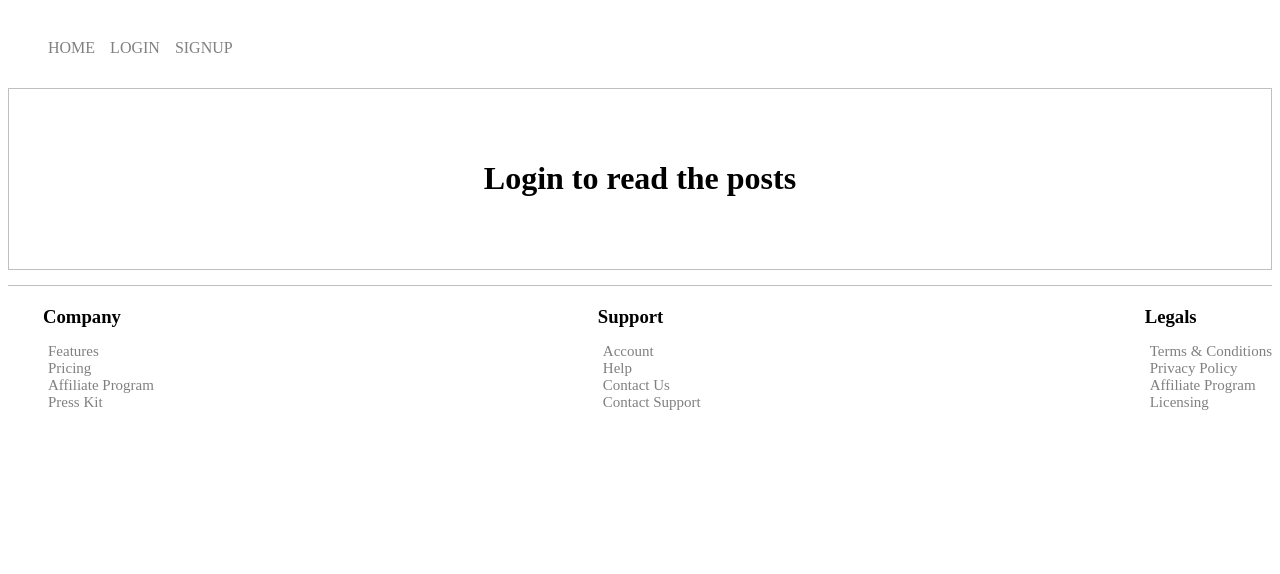
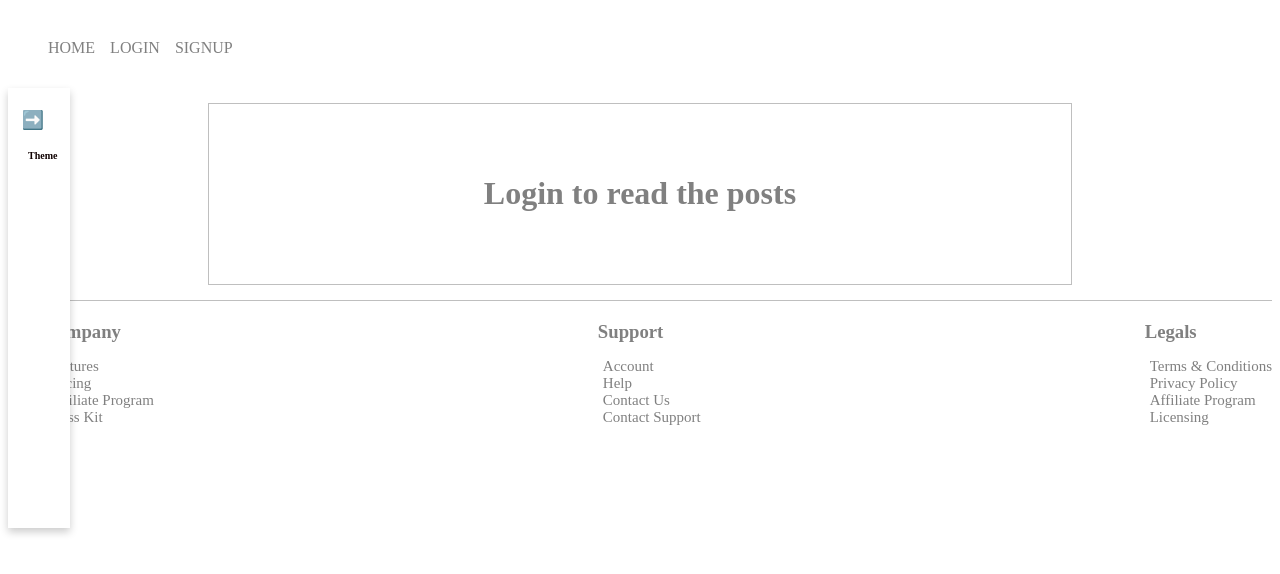
Before and after one commit to Dilroop123/cicd-meag-appwrite, a React (Vite) app: page / in a window 1280 px wide. Shown: the top 574 px of the page. Built offline with nearby package versions, Linux system fonts and the light colour scheme.

Commit message:
dark mode

```diff
--- a/src/components/Footer.tsx
+++ b/src/components/Footer.tsx
@@ -1,9 +1,20 @@
+import { useContext } from "react";
+import { ThemeContext } from "../context/ThemeContextProvider";
+import { themeColor } from "../utils/color";
+
 function Footer() {
+    const context = useContext(ThemeContext);
+
+    if (!context) {
+        throw new Error('Header must be used within a ThemeContextProvider');
+    }
+    const { theme } = context;
+
     return (
-        <div style={{ display: 'flex', borderTop: '1px solid rgba(0, 0, 0, 0.25)', justifyContent: 'space-between', marginTop: '15px' }}>
+        <div style={{ backgroundColor: themeColor[theme as keyof typeof themeColor].background, display: 'flex', borderTop: '1px solid rgba(0, 0, 0, 0.25)', justifyContent: 'space-between', marginTop: '15px' }}>
             <div>
                 <div>
-                    <h3 style={{ margin: ' 20px 0px 15px 35px' }}>
+                    <h3 style={{ margin: ' 20px 0px 15px 35px', color: 'gray' }}>
                         Company
                     </h3>
                     <ul style={{ listStyle: 'none', fontSize: '15px', color: 'gray' }}>
@@ -25,7 +36,7 @@ function Footer() {
 
             <div>
                 <div>
-                    <h3 style={{ margin: ' 20px 0px 15px 35px' }}>
+                    <h3 style={{ margin: ' 20px 0px 15px 35px', color: 'gray' }}>
                         Support
                     </h3>
                     <ul style={{ listStyle: 'none', fontSize: '15px', color: 'gray' }}>
@@ -47,7 +58,7 @@ function Footer() {
 
             <div>
                 <div>
-                    <h3 style={{ margin: ' 20px 0px 15px 35px' }}>
+                    <h3 style={{ margin: ' 20px 0px 15px 35px', color: 'gray' }}>
                         Legals
                     </h3>
                     <ul style={{ listStyle: 'none', fontSize: '15px', color: 'gray' }}>
--- a/src/components/container/Container.tsx
+++ b/src/components/container/Container.tsx
@@ -1,8 +1,16 @@
-import React from 'react'
+import React, { useContext } from 'react'
+import { ThemeContext } from '../../context/ThemeContextProvider';
+import { themeColor } from '../../utils/color';
 
 function Container({ children }: { children: React.ReactNode }) {
+    const context = useContext(ThemeContext);
+
+    if (!context) {
+        throw new Error('Header must be used within a ThemeContextProvider');
+    }
+    const { theme } = context;
     return (
-        <div style={{ margin: '15px 200px', boxSizing: 'border-box' }}>
+        <div style={{ backgroundColor: themeColor[theme as keyof typeof themeColor].background, margin: '15px 200px', boxSizing: 'border-box' }}>
             {children}
 
         </div>
--- a/src/components/header/Header.tsx
+++ b/src/components/header/Header.tsx
@@ -2,8 +2,19 @@ import './header.css';
 import { LogoutBtn } from '../index';
 import { useSelector } from 'react-redux';
 import { Link } from 'react-router-dom';
+import { useContext } from 'react';
+import { ThemeContext } from '../../context/ThemeContextProvider';
+import { themeColor } from '../../utils/color';
 
 function Header() {
+
+    const context = useContext(ThemeContext);
+
+    if (!context) {
+        throw new Error('Header must be used within a ThemeContextProvider');
+    }
+    const { theme } = context;
+
 
     const IsAuthenticated = useSelector((state: any) => state.auth.isAuthenticated);
     //  const navigate = useNavigate();
@@ -36,7 +47,7 @@ function Header() {
     ];
 
     return (
-        <header style={{ height: '80px', width: '100%', alignItems: 'center', display: 'flex', justifyContent: 'space-between' }}>
+        <header style={{ backgroundColor: themeColor[theme as keyof typeof themeColor].background, height: '80px', width: '100%', alignItems: 'center', display: 'flex', justifyContent: 'space-between' }}>
             <nav>
                 <div>
                     <ul style={{ display: 'flex', gap: '15px', listStyle: 'none' }}>
--- /dev/null
+++ b/src/components/sidebar/SideBar.css
@@ -0,0 +1,35 @@
+.sidebar {
+    height: 50vh;
+    width: 300px;
+    background-color: #ffffff;
+    box-shadow: 0 4px 8px 0 rgba(0, 0, 0, 0.2);
+    color: rgb(15, 1, 1);
+    display: flex;
+    flex-direction: column;
+    position: fixed;
+    padding: 20px;
+    transition: width 0.3s;
+    z-index: 10;
+    overflow: hidden;
+}
+
+.sidebar.collapsed {
+    width: 22px;
+}
+
+.logo {
+    font-size: 24px;
+    font-weight: bold;
+    margin-bottom: 20px;
+    white-space: nowrap;
+}
+
+.toggle-btn {
+    background: none;
+    border: none;
+    color: white;
+    font-size: 18px;
+    cursor: pointer;
+    margin-bottom: 10px;
+    align-self: flex-end;
+}
--- /dev/null
+++ b/src/components/sidebar/SideBar.tsx
@@ -0,0 +1,34 @@
+import { useContext, useState } from 'react';
+import './Sidebar.css';
+import { ThemeContext } from '../../context/ThemeContextProvider';
+
+const Sidebar = () => {
+    const [isCollapsed, setIsCollapsed] = useState(true);
+    const context = useContext(ThemeContext);
+
+    if (!context) {
+        throw new Error('Header must be used within a ThemeContextProvider');
+    }
+    const { updateTheme } = context;
+
+    const toggleSidebar = () => {
+        setIsCollapsed(prev => !prev);
+    };
+
+    return (
+        <div className={`sidebar ${isCollapsed ? 'collapsed' : ''}`}>
+            <button className="toggle-btn" onClick={toggleSidebar}>
+                {isCollapsed ? '➡️' : '⬅️'}
+            </button>
+            <h2 className="logo" style={{ fontSize: !isCollapsed ? '20px' : '10px' }}>Theme</h2>
+            {!isCollapsed && <div style={{ display: 'flex', gap: '10px' }}>
+                <button style={{ width: '100%', backgroundColor: 'white', border: '1px solid gray', padding: '3spx' }} onClick={() => updateTheme('light')}>Light</button>
+                <button style={{ width: '100%', backgroundColor: 'white', border: '1px solid gray', padding: '3spx' }} onClick={() => updateTheme('dark')}>Dark</button>
+            </div>}
+
+
+        </div>
+    );
+};
+
+export default Sidebar;
--- /dev/null
+++ b/src/context/ThemeContextProvider.tsx
@@ -0,0 +1,29 @@
+import { createContext, useState } from 'react'
+
+type ThemeContextValue = {
+    theme: any,
+    updateTheme: (theme: string) => void
+}
+
+export const ThemeContext = createContext<ThemeContextValue | undefined>(undefined);
+
+
+function ThemeContextProvider({ children }: any) {
+    const [theme, setTheme] = useState('light');
+
+    const updateTheme = (theme: string) => {
+        setTheme(theme);
+    }
+
+    const contextValues = {
+        theme,
+        updateTheme
+    }
+    return (
+        <ThemeContext.Provider value={contextValues}>
+            {children}
+        </ThemeContext.Provider>
+    )
+}
+
+export default ThemeContextProvider
--- a/src/main.tsx
+++ b/src/main.tsx
@@ -13,6 +13,8 @@ import Post from './pages/PostPage';
 // import App from './App';
 import { Provider } from 'react-redux';
 import { store } from './redux/store';
+import ThemeContextProvider from './context/ThemeContextProvider';
+import Sidebar from './components/sidebar/SideBar';
 
 
 // const router = createBrowserRouter([
@@ -73,8 +75,10 @@ createRoot(document.getElementById('root')!).render(
   <React.StrictMode>
     <Provider store={store}>
       {/* <RouterProvider router={router} /> */}
+      <ThemeContextProvider>
         <HashRouter>
           <Header />
+          <Sidebar />
           <Routes>
             <Route path="/" element={<HomePage />} />
             <Route path="/login" element={<LoginPage />} />
@@ -86,6 +90,7 @@ createRoot(document.getElementById('root')!).render(
           </Routes>
           <Footer />
         </HashRouter>
+      </ThemeContextProvider>
     </Provider>
   </React.StrictMode>,
 )
--- a/src/pages/HomePage.tsx
+++ b/src/pages/HomePage.tsx
@@ -9,7 +9,7 @@ import coverImage from '../assests/spicecover.jpg';
 const BlankComponent = ({ text }: { text: string }) => {
     return (
         <div style={{ border: '1px solid rgba(0, 0, 0, 0.25)', display: 'flex', alignItems: 'center', justifyContent: 'center', padding: '50px' }}>
-            <h1>
+            <h1 style={{ color: 'gray' }}>
                 {text}
             </h1>
         </div>
@@ -33,13 +33,19 @@ function Home() {
 
     if (IsAuthenticated === false) {
         return (
-            <BlankComponent text=' Login to read the posts' />
+            <Container>
+                <BlankComponent text=' Login to read the posts' />
+            </Container>
+
         )
     }
 
     if (posts.length === 0) {
         return (
-            <BlankComponent text=' Add posts to your Account' />
+            <Container>
+                <BlankComponent text=' Add posts to your Account' />
+            </Container>
+
         )
     }
     return (
--- a/src/pages/LoginPage.tsx
+++ b/src/pages/LoginPage.tsx
@@ -1,11 +1,14 @@
-import { Login as LoginComponent } from '../components'
+import { Container, Login as LoginComponent } from '../components'
 
 function LoginPage() {
     console.log('in login page');
 
     return (
         <div>
-            <LoginComponent />
+            <Container>
+                <LoginComponent />
+            </Container>
+
         </div>
     )
 }
--- a/src/pages/SignUpPage.tsx
+++ b/src/pages/SignUpPage.tsx
@@ -1,9 +1,12 @@
-import { SignUp as SignUpComponent } from '../components'
+import { Container, SignUp as SignUpComponent } from '../components'
 
 function SignUpPage() {
   return (
     <div>
-      <SignUpComponent />
+      <Container>
+        <SignUpComponent />
+      </Container>
+
     </div>
   )
 }
--- /dev/null
+++ b/src/utils/color.ts
@@ -0,0 +1,8 @@
+export const themeColor = {
+    light: {
+        background: "white"
+    },
+    dark: {
+        background: "black"
+    }
+}
```
Lines whose indentation alone changed are shown as unchanged.
